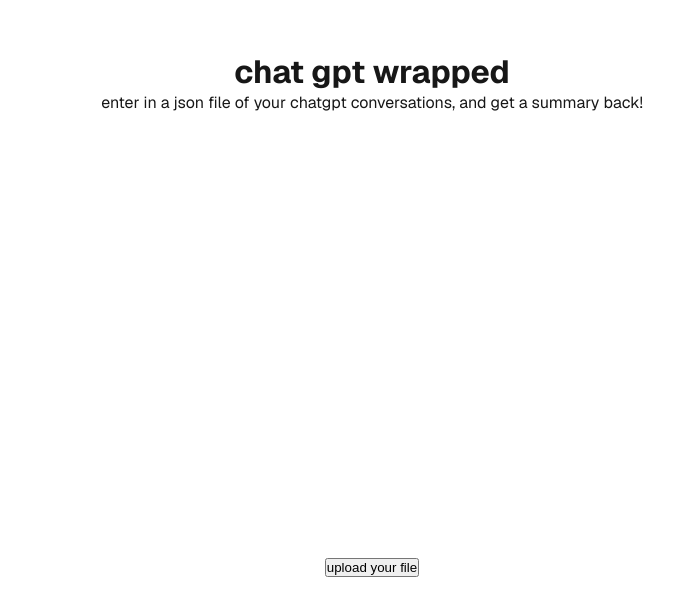
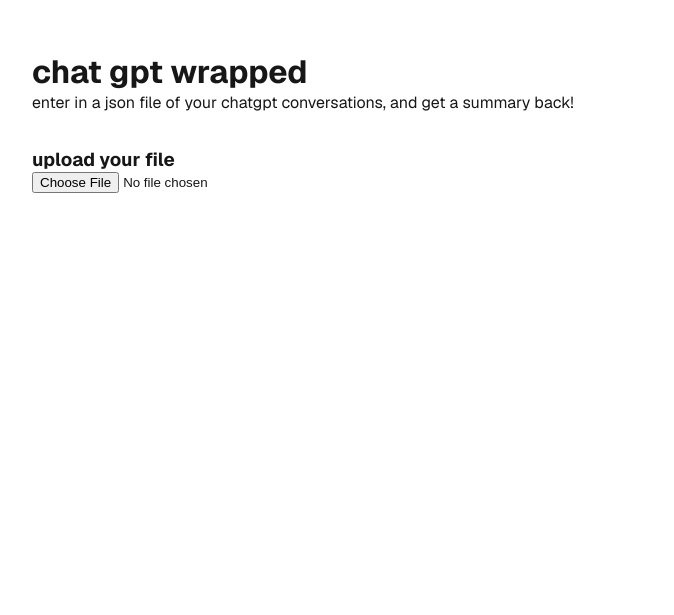
Before and after one commit to lolasanchezz/chat-gpt-wrapped, a Next.js app: page / in a window 1280 px wide. Shown: the part 103-718 px from the top of the page, without its empty margins (268-942 px from the left). Built offline with nearby package versions, Linux system fonts and the light colour scheme.

Commit message:
frontend done

```diff
--- a/src/app/page.module.css
+++ b/src/app/page.module.css
@@ -23,8 +23,8 @@
   width: 100%;
   max-width: 800px;
   flex-direction: column;
-  align-items: center;
-  justify-content: space-between;
+  align-items: left;
+  justify-content: flex-start;
   background-color: var(--foreground);
   padding: 120px 60px;
 }
@@ -39,13 +39,19 @@
 
 .header {
   display: flex;
-  align-items: center;
+  justify-content: left;
   flex-direction: column;
-  padding: 5%
+  padding: 5% 0 5% 0;
 }
 
 
-
+.filePicker {
+  display: flex;
+  align-items: left;
+  display: flex;
+  flex-direction: column;
+  justify-content: left;
+}
 .intro h1 {
   max-width: 320px;
   font-size: 40px;
--- a/src/app/page.tsx
+++ b/src/app/page.tsx
@@ -9,7 +9,10 @@
         <h1>chat gpt wrapped</h1>
         <p>enter in a json file of your chatgpt conversations, and get a summary back!</p>
         </div>
-        <button> upload your file </button>
+        <div className={styles.filePicker}>
+          <h3>upload your file</h3>
+        <input type = "file"></input>
+        </div>
       </main>
     </div>
   );
```
